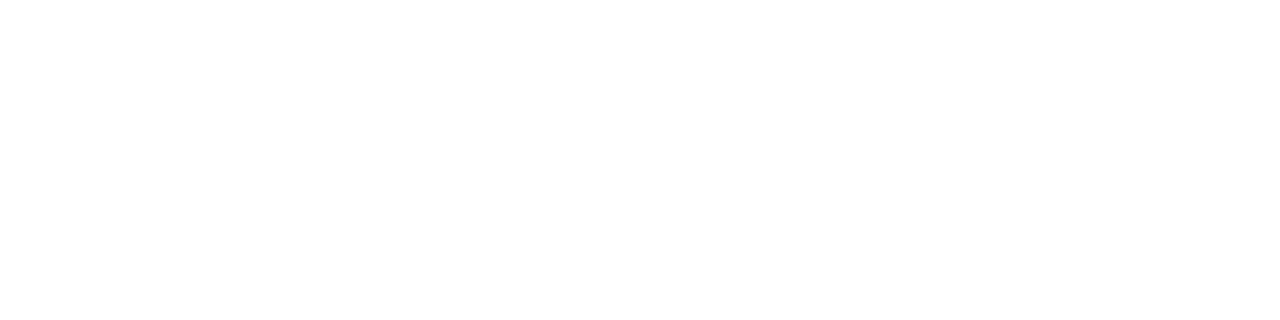
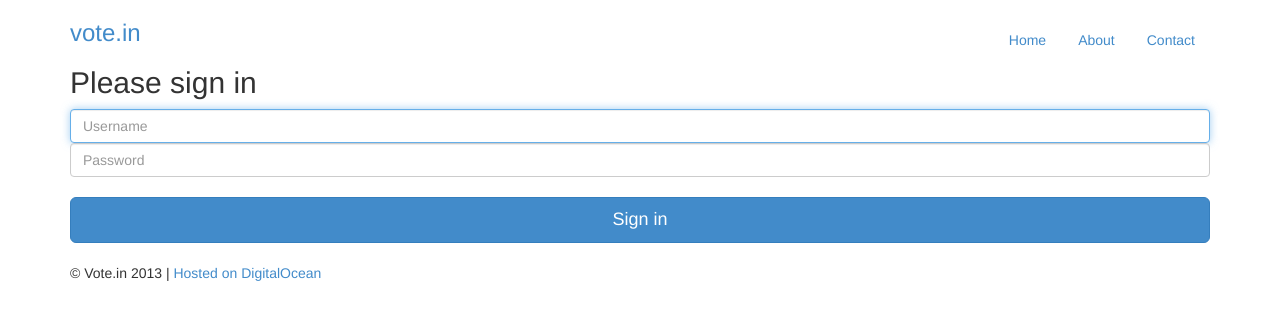
Before and after one commit to sarupbanskota/carpet, a Django app: page /login/ in a window 1280 px wide. Before the commit the part shown is empty. Shown: the top 320 px of the page. Run offline with Django 3.2, Linux system fonts and the light colour scheme.

Commit message:
login page template

```diff
--- a/carpet/votein_server/templates/votein_server/about.html
+++ b/carpet/votein_server/templates/votein_server/about.html
@@ -1,5 +1,7 @@
 {% extends "votein_server/base.html" %}
 {% load staticfiles %}
+
+{% block extra-css %}<link href="{% static 'css/jumbotron-narrow.css' %}" rel="stylesheet">{% endblock %}
 
 {% block nav-about %}<li class="active"><a href="{% url 'about' %}">About</a></li>{% endblock %}
 
--- a/carpet/votein_server/templates/votein_server/base.html
+++ b/carpet/votein_server/templates/votein_server/base.html
@@ -10,7 +10,8 @@
     <title>Vote.in | Allow others to vote your opinions on the Web!</title>
 
     <link href="{% static 'css/bootstrap.css' %}" rel="stylesheet">
-    <link href="{% static 'css/jumbotron-narrow.css' %}" rel="stylesheet">
+    {% block extra-css %}{% endblock %}
+
 
     <!-- HTML5 shim and Respond.js IE8 support of HTML5 elements and media queries -->
     <!--[if lt IE 9]>
@@ -28,7 +29,7 @@
           {% block nav-about %}<li><a href="{% url 'about' %}">About</a></li>{% endblock %}
           {% block nav-contact %}<li><a href="{% url 'contact' %}">Contact</a></li>{% endblock %}
         </ul>
-        <h3 class="text-muted">vote.in</h3>
+        <h3 class="text-muted"><a href="{% url 'home' %}">vote.in</a></h3>
       </div>
 
       {% block content %}{% endblock %}
--- a/carpet/votein_server/templates/votein_server/contact.html
+++ b/carpet/votein_server/templates/votein_server/contact.html
@@ -1,5 +1,7 @@
 {% extends "votein_server/base.html" %}
 {% load staticfiles %}
+
+{% block extra-css %}<link href="{% static 'css/jumbotron-narrow.css' %}" rel="stylesheet">{% endblock %}
 
 {% block nav-contact %}<li class="active"><a href="{% url 'contact' %}">Contact</a></li>{% endblock %}
 
--- a/carpet/votein_server/templates/votein_server/index.html
+++ b/carpet/votein_server/templates/votein_server/index.html
@@ -1,5 +1,7 @@
 {% extends "votein_server/base.html" %}
 {% load staticfiles %}
+
+{% block extra-css %}<link href="{% static 'css/jumbotron-narrow.css' %}" rel="stylesheet">{% endblock %}
 
 {% block nav-home %}<li class="active"><a href="{% url 'home' %}">Home</a></li>{% endblock %}
 
--- a/carpet/votein_server/templates/votein_server/login.html
+++ b/carpet/votein_server/templates/votein_server/login.html
@@ -0,0 +1,14 @@
+{% extends "votein_server/base.html" %}
+{% load staticfiles %}
+
+{% block extra-css %}<link href="{% static 'css/signin.css' %}" rel="stylesheet">{% endblock %}
+
+{% block content %}
+      <form class="form-signin">
+        <h2 class="form-signin-heading">Please sign in</h2>
+        <input class="form-control" placeholder="Username" autofocus="" type="text">
+        <input class="form-control" placeholder="Password" type="password"><br />
+        <button class="btn btn-lg btn-primary btn-block" type="submit">Sign in</button>
+      </form>
+<br />
+{% endblock %}
```
